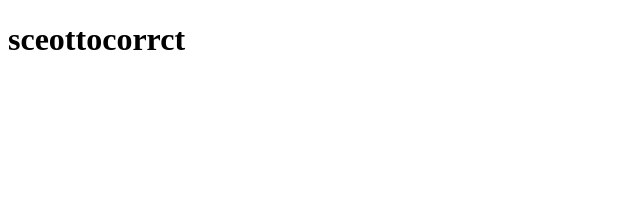
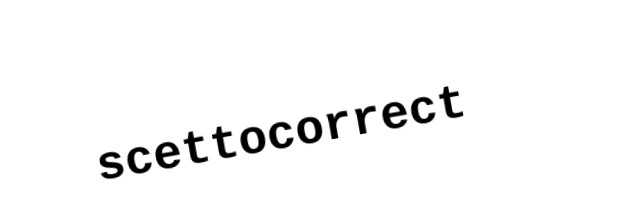
Before and after one commit to szellers/scottocorrect, a plain HTML site: page index.html in a window 1280 px wide. Shown: the whole page, without its empty margins (0-640 px from the left). Drawn offline with Linux system fonts and the light colour scheme.

Commit message:
hilarious style

```diff
--- a/index.html
+++ b/index.html
@@ -2,6 +2,21 @@
 <html>
 <head>
 	<title>scottocorrect</title>
+	<style type="text/css">
+	html {
+		font-family: Courier;
+	}
+
+	h1 {
+		margin-left: 0.5cm;
+		font-size: 3em;
+		transform: rotate(-10deg);
+		position: fixed;
+		top: 2cm;
+		left: 2cm;
+		transition: transform 0.2s linear;
+	}
+	</style>
 </head>
 <body>
 
@@ -75,8 +90,15 @@
 
 
 	function main() {
+		var title = document.querySelector("#main_title");
+		r = Math.random();
+		if (r < 0.15) {
+			document.title = "scottocorrect";
+			title.innerText = "scottocorrect";
+			// title.style.transform = "rotate("+Math.ceil(Math.random()*-15)+"deg)";
+			return;
+		}
 		document.title = mess_with_vowels("scottocorrect");
-		var title = document.querySelector("#main_title");
 		title.innerText = mess_with_vowels(mess_with_vowels("scottocorrect"));
 
 	}
```
